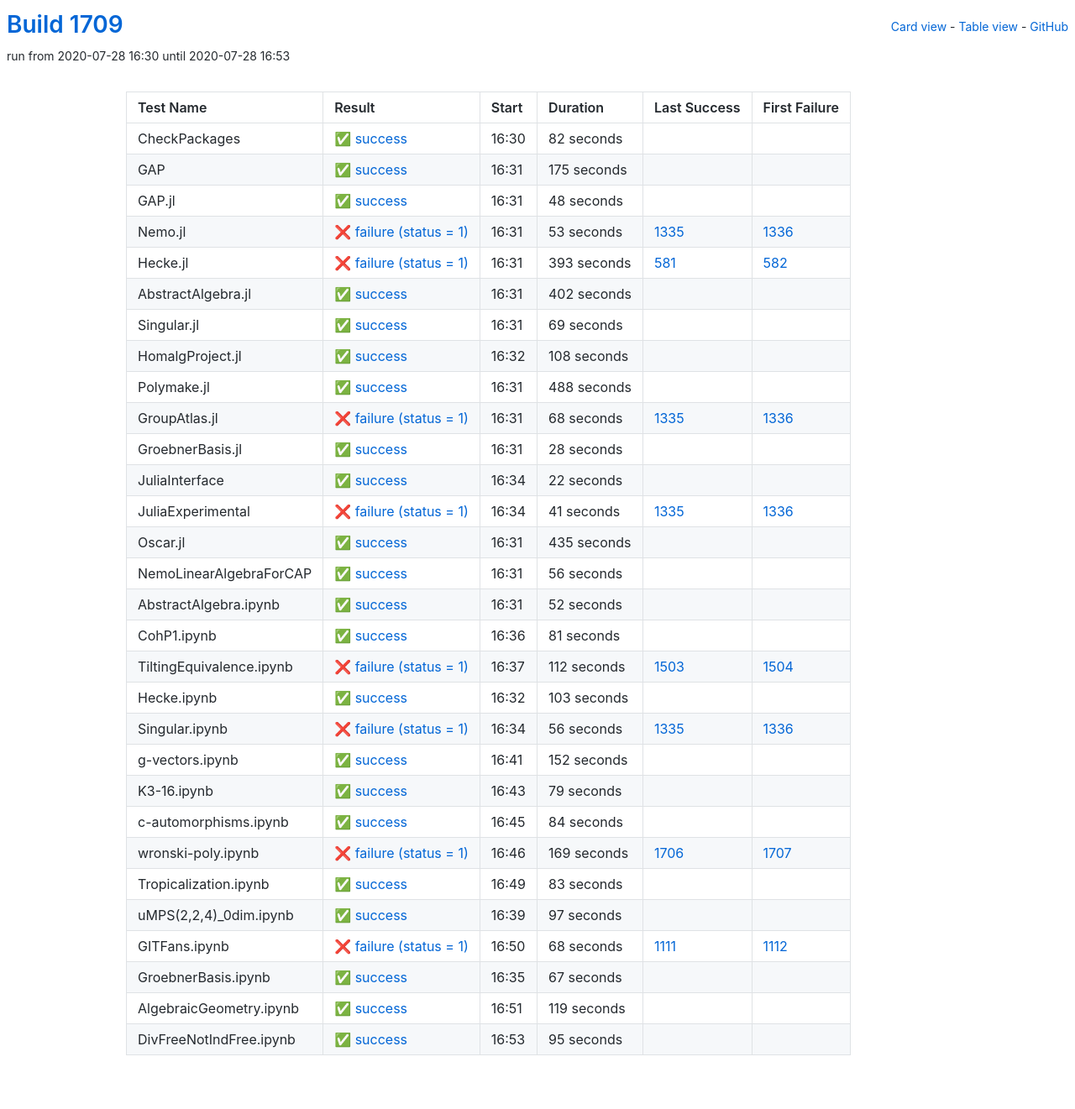
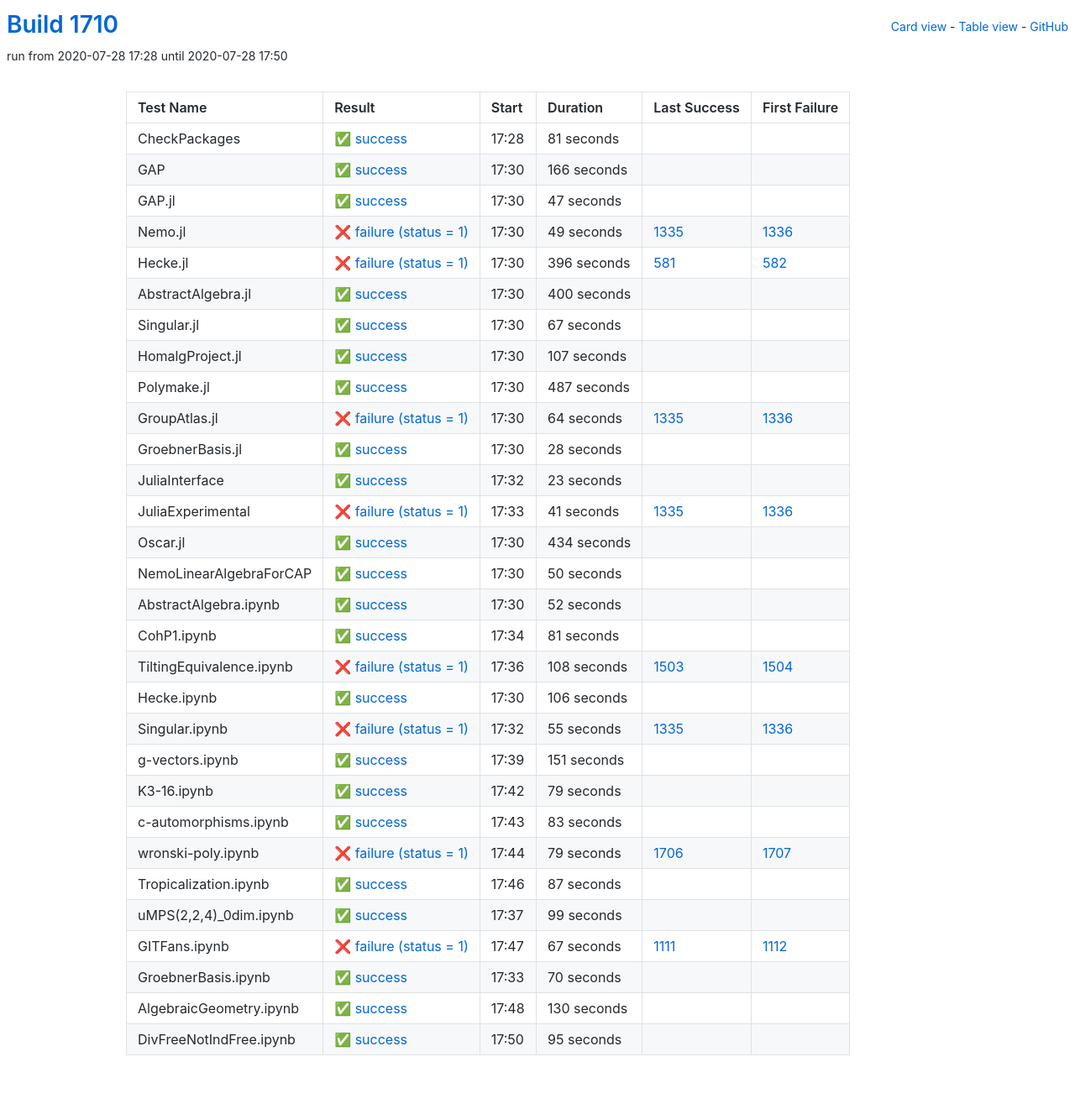
Before and after one commit to oscar-system/oscar-ci-status-1.4, a Jekyll site: the page built from table.html, in a window 1280 px wide. Shown: the whole page at 84% size. Built offline with Jekyll 4.4.1, drawn with Linux system fonts in a browser that asks for light colours.

Commit message:
Build #1710

```diff
--- a/_data/ci.yml
+++ b/_data/ci.yml
@@ -1,6 +1,6 @@
 ---
-build: 1709
-build_url: https://oscarci.mathematik.uni-kl.de/job/oscar-julia-1.4/1709/
+build: 1710
+build_url: https://oscarci.mathematik.uni-kl.de/job/oscar-julia-1.4/1710/
 job: oscar-julia-1.4
 organization: oscar-system
 repo: oscar-ci-status-1.4
@@ -8,128 +8,128 @@ repourl: https://github.com/oscar-system/oscar-ci-status-1.4
 tests:
 - name: CheckPackages
   id: checkpackages
-  log: https://oscarci.mathematik.uni-kl.de/job/oscar-julia-1.4/1709/artifact/logs/build-1709/CheckPackages.log
-  start: 2020-07-28 16:30
+  log: https://oscarci.mathematik.uni-kl.de/job/oscar-julia-1.4/1710/artifact/logs/build-1710/CheckPackages.log
+  start: 2020-07-28 17:28
   success: true
   exitcode: 0
   status: success
-  duration: 82
+  duration: 81
   last_success: false
   last_success_url:
   first_failure: false
   first_failure_url:
 - name: GAP
   id: gap
-  log: https://oscarci.mathematik.uni-kl.de/job/oscar-julia-1.4/1709/artifact/logs/build-1709/GAP.log
-  start: 2020-07-28 16:31
+  log: https://oscarci.mathematik.uni-kl.de/job/oscar-julia-1.4/1710/artifact/logs/build-1710/GAP.log
+  start: 2020-07-28 17:30
   success: true
   exitcode: 0
   status: success
-  duration: 175
+  duration: 166
   last_success: false
   last_success_url:
   first_failure: false
   first_failure_url:
 - name: GAP.jl
   id: gap-jl
-  log: https://oscarci.mathematik.uni-kl.de/job/oscar-julia-1.4/1709/artifact/logs/build-1709/GAP.jl.log
-  start: 2020-07-28 16:31
+  log: https://oscarci.mathematik.uni-kl.de/job/oscar-julia-1.4/1710/artifact/logs/build-1710/GAP.jl.log
+  start: 2020-07-28 17:30
   success: true
   exitcode: 0
   status: success
-  duration: 48
+  duration: 47
   last_success: false
   last_success_url:
   first_failure: false
   first_failure_url:
 - name: Nemo.jl
   id: nemo-jl
-  log: https://oscarci.mathematik.uni-kl.de/job/oscar-julia-1.4/1709/artifact/logs/build-1709/Nemo.jl.log
-  start: 2020-07-28 16:31
+  log: https://oscarci.mathematik.uni-kl.de/job/oscar-julia-1.4/1710/artifact/logs/build-1710/Nemo.jl.log
+  start: 2020-07-28 17:30
   success: false
   exitcode: 1
   status: failure
-  duration: 53
+  duration: 49
   last_success: 1335
   last_success_url: https://oscarci.mathematik.uni-kl.de/job/oscar-julia-1.4/1335/
   first_failure: 1336
   first_failure_url: https://oscarci.mathematik.uni-kl.de/job/oscar-julia-1.4/1336/
 - name: Hecke.jl
   id: hecke-jl
-  log: https://oscarci.mathematik.uni-kl.de/job/oscar-julia-1.4/1709/artifact/logs/build-1709/Hecke.jl.log
-  start: 2020-07-28 16:31
+  log: https://oscarci.mathematik.uni-kl.de/job/oscar-julia-1.4/1710/artifact/logs/build-1710/Hecke.jl.log
+  start: 2020-07-28 17:30
   success: false
   exitcode: 1
   status: failure
-  duration: 393
+  duration: 396
   last_success: 581
   last_success_url: https://oscarci.mathematik.uni-kl.de/job/oscar-julia-1.4/581/
   first_failure: 582
   first_failure_url: https://oscarci.mathematik.uni-kl.de/job/oscar-julia-1.4/582/
 - name: AbstractAlgebra.jl
   id: abstractalgebra-jl
-  log: https://oscarci.mathematik.uni-kl.de/job/oscar-julia-1.4/1709/artifact/logs/build-1709/AbstractAlgebra.jl.log
-  start: 2020-07-28 16:31
+  log: https://oscarci.mathematik.uni-kl.de/job/oscar-julia-1.4/1710/artifact/logs/build-1710/AbstractAlgebra.jl.log
+  start: 2020-07-28 17:30
   success: true
   exitcode: 0
   status: success
-  duration: 402
+  duration: 400
   last_success: false
   last_success_url:
   first_failure: false
   first_failure_url:
 - name: Singular.jl
   id: singular-jl
-  log: https://oscarci.mathematik.uni-kl.de/job/oscar-julia-1.4/1709/artifact/logs/build-1709/Singular.jl.log
-  start: 2020-07-28 16:31
+  log: https://oscarci.mathematik.uni-kl.de/job/oscar-julia-1.4/1710/artifact/logs/build-1710/Singular.jl.log
+  start: 2020-07-28 17:30
   success: true
   exitcode: 0
   status: success
-  duration: 69
+  duration: 67
   last_success: false
   last_success_url:
   first_failure: false
   first_failure_url:
 - name: HomalgProject.jl
   id: homalgproject-jl
-  log: https://oscarci.mathematik.uni-kl.de/job/oscar-julia-1.4/1709/artifact/logs/build-1709/HomalgProject.jl.log
-  start: 2020-07-28 16:32
+  log: https://oscarci.mathematik.uni-kl.de/job/oscar-julia-1.4/1710/artifact/logs/build-1710/HomalgProject.jl.log
+  start: 2020-07-28 17:30
   success: true
   exitcode: 0
   status: success
-  duration: 108
+  duration: 107
   last_success: false
   last_success_url:
   first_failure: false
   first_failure_url:
 - name: Polymake.jl
   id: polymake-jl
-  log: https://oscarci.mathematik.uni-kl.de/job/oscar-julia-1.4/1709/artifact/logs/build-1709/Polymake.jl.log
-  start: 2020-07-28 16:31
+  log: https://oscarci.mathematik.uni-kl.de/job/oscar-julia-1.4/1710/artifact/logs/build-1710/Polymake.jl.log
+  start: 2020-07-28 17:30
   success: true
   exitcode: 0
   status: success
-  duration: 488
+  duration: 487
   last_success: false
   last_success_url:
   first_failure: false
   first_failure_url:
 - name: GroupAtlas.jl
   id: groupatlas-jl
-  log: https://oscarci.mathematik.uni-kl.de/job/oscar-julia-1.4/1709/artifact/logs/build-1709/GroupAtlas.jl.log
-  start: 2020-07-28 16:31
+  log: https://oscarci.mathematik.uni-kl.de/job/oscar-julia-1.4/1710/artifact/logs/build-1710/GroupAtlas.jl.log
+  start: 2020-07-28 17:30
   success: false
   exitcode: 1
   status: failure
-  duration: 68
+  duration: 64
   last_success: 1335
   last_success_url: https://oscarci.mathematik.uni-kl.de/job/oscar-julia-1.4/1335/
   first_failure: 1336
   first_failure_url: https://oscarci.mathematik.uni-kl.de/job/oscar-julia-1.4/1336/
 - name: GroebnerBasis.jl
   id: groebnerbasis-jl
-  log: https://oscarci.mathematik.uni-kl.de/job/oscar-julia-1.4/1709/artifact/logs/build-1709/GroebnerBasis.jl.log
-  start: 2020-07-28 16:31
+  log: https://oscarci.mathematik.uni-kl.de/job/oscar-julia-1.4/1710/artifact/logs/build-1710/GroebnerBasis.jl.log
+  start: 2020-07-28 17:30
   success: true
   exitcode: 0
   status: success
@@ -140,20 +140,20 @@ tests:
   first_failure_url:
 - name: JuliaInterface
   id: juliainterface
-  log: https://oscarci.mathematik.uni-kl.de/job/oscar-julia-1.4/1709/artifact/logs/build-1709/JuliaInterface.log
-  start: 2020-07-28 16:34
+  log: https://oscarci.mathematik.uni-kl.de/job/oscar-julia-1.4/1710/artifact/logs/build-1710/JuliaInterface.log
+  start: 2020-07-28 17:32
   success: true
   exitcode: 0
   status: success
-  duration: 22
+  duration: 23
   last_success: false
   last_success_url:
   first_failure: false
   first_failure_url:
 - name: JuliaExperimental
   id: juliaexperimental
-  log: https://oscarci.mathematik.uni-kl.de/job/oscar-julia-1.4/1709/artifact/logs/build-1709/JuliaExperimental.log
-  start: 2020-07-28 16:34
+  log: https://oscarci.mathematik.uni-kl.de/job/oscar-julia-1.4/1710/artifact/logs/build-1710/JuliaExperimental.log
+  start: 2020-07-28 17:33
   success: false
   exitcode: 1
   status: failure
@@ -164,32 +164,32 @@ tests:
   first_failure_url: https://oscarci.mathematik.uni-kl.de/job/oscar-julia-1.4/1336/
 - name: Oscar.jl
   id: oscar-jl
-  log: https://oscarci.mathematik.uni-kl.de/job/oscar-julia-1.4/1709/artifact/logs/build-1709/Oscar.jl.log
-  start: 2020-07-28 16:31
+  log: https://oscarci.mathematik.uni-kl.de/job/oscar-julia-1.4/1710/artifact/logs/build-1710/Oscar.jl.log
+  start: 2020-07-28 17:30
   success: true
   exitcode: 0
   status: success
-  duration: 435
+  duration: 434
   last_success: false
   last_success_url:
   first_failure: false
   first_failure_url:
 - name: NemoLinearAlgebraForCAP
   id: nemolinearalgebraforcap
-  log: https://oscarci.mathematik.uni-kl.de/job/oscar-julia-1.4/1709/artifact/logs/build-1709/NemoLinearAlgebraForCAP.log
-  start: 2020-07-28 16:31
+  log: https://oscarci.mathematik.uni-kl.de/job/oscar-julia-1.4/1710/artifact/logs/build-1710/NemoLinearAlgebraForCAP.log
+  start: 2020-07-28 17:30
   success: true
   exitcode: 0
   status: success
-  duration: 56
+  duration: 50
   last_success: false
   last_success_url:
   first_failure: false
   first_failure_url:
 - name: AbstractAlgebra.ipynb
   id: abstractalgebra-ipynb
-  log: https://oscarci.mathematik.uni-kl.de/job/oscar-julia-1.4/1709/artifact/logs/build-1709/AbstractAlgebra.ipynb.log
-  start: 2020-07-28 16:31
+  log: https://oscarci.mathematik.uni-kl.de/job/oscar-julia-1.4/1710/artifact/logs/build-1710/AbstractAlgebra.ipynb.log
+  start: 2020-07-28 17:30
   success: true
   exitcode: 0
   status: success
@@ -200,8 +200,8 @@ tests:
   first_failure_url:
 - name: CohP1.ipynb
   id: cohp1-ipynb
-  log: https://oscarci.mathematik.uni-kl.de/job/oscar-julia-1.4/1709/artifact/logs/build-1709/CohP1.ipynb.log
-  start: 2020-07-28 16:36
+  log: https://oscarci.mathematik.uni-kl.de/job/oscar-julia-1.4/1710/artifact/logs/build-1710/CohP1.ipynb.log
+  start: 2020-07-28 17:34
   success: true
   exitcode: 0
   status: success
@@ -212,56 +212,56 @@ tests:
   first_failure_url:
 - name: TiltingEquivalence.ipynb
   id: tiltingequivalence-ipynb
-  log: https://oscarci.mathematik.uni-kl.de/job/oscar-julia-1.4/1709/artifact/logs/build-1709/TiltingEquivalence.ipynb.log
-  start: 2020-07-28 16:37
+  log: https://oscarci.mathematik.uni-kl.de/job/oscar-julia-1.4/1710/artifact/logs/build-1710/TiltingEquivalence.ipynb.log
+  start: 2020-07-28 17:36
   success: false
   exitcode: 1
   status: failure
-  duration: 112
+  duration: 108
   last_success: 1503
   last_success_url: https://oscarci.mathematik.uni-kl.de/job/oscar-julia-1.4/1503/
   first_failure: 1504
   first_failure_url: https://oscarci.mathematik.uni-kl.de/job/oscar-julia-1.4/1504/
 - name: Hecke.ipynb
   id: hecke-ipynb
-  log: https://oscarci.mathematik.uni-kl.de/job/oscar-julia-1.4/1709/artifact/logs/build-1709/Hecke.ipynb.log
-  start: 2020-07-28 16:32
+  log: https://oscarci.mathematik.uni-kl.de/job/oscar-julia-1.4/1710/artifact/logs/build-1710/Hecke.ipynb.log
+  start: 2020-07-28 17:30
   success: true
   exitcode: 0
   status: success
-  duration: 103
+  duration: 106
   last_success: false
   last_success_url:
   first_failure: false
   first_failure_url:
 - name: Singular.ipynb
   id: singular-ipynb
-  log: https://oscarci.mathematik.uni-kl.de/job/oscar-julia-1.4/1709/artifact/logs/build-1709/Singular.ipynb.log
-  start: 2020-07-28 16:34
+  log: https://oscarci.mathematik.uni-kl.de/job/oscar-julia-1.4/1710/artifact/logs/build-1710/Singular.ipynb.log
+  start: 2020-07-28 17:32
   success: false
   exitcode: 1
   status: failure
-  duration: 56
+  duration: 55
   last_success: 1335
   last_success_url: https://oscarci.mathematik.uni-kl.de/job/oscar-julia-1.4/1335/
   first_failure: 1336
   first_failure_url: https://oscarci.mathematik.uni-kl.de/job/oscar-julia-1.4/1336/
 - name: g-vectors.ipynb
   id: g-vectors-ipynb
-  log: https://oscarci.mathematik.uni-kl.de/job/oscar-julia-1.4/1709/artifact/logs/build-1709/g-vectors.ipynb.log
-  start: 2020-07-28 16:41
+  log: https://oscarci.mathematik.uni-kl.de/job/oscar-julia-1.4/1710/artifact/logs/build-1710/g-vectors.ipynb.log
+  start: 2020-07-28 17:39
   success: true
   exitcode: 0
   status: success
-  duration: 152
+  duration: 151
   last_success: false
   last_success_url:
   first_failure: false
   first_failure_url:
 - name: K3-16.ipynb
   id: k3-16-ipynb
-  log: https://oscarci.mathematik.uni-kl.de/job/oscar-julia-1.4/1709/artifact/logs/build-1709/K3-16.ipynb.log
-  start: 2020-07-28 16:43
+  log: https://oscarci.mathematik.uni-kl.de/job/oscar-julia-1.4/1710/artifact/logs/build-1710/K3-16.ipynb.log
+  start: 2020-07-28 17:42
   success: true
   exitcode: 0
   status: success
@@ -272,32 +272,8 @@ tests:
   first_failure_url:
 - name: c-automorphisms.ipynb
   id: c-automorphisms-ipynb
-  log: https://oscarci.mathematik.uni-kl.de/job/oscar-julia-1.4/1709/artifact/logs/build-1709/c-automorphisms.ipynb.log
-  start: 2020-07-28 16:45
-  success: true
-  exitcode: 0
-  status: success
-  duration: 84
-  last_success: false
-  last_success_url:
-  first_failure: false
-  first_failure_url:
-- name: wronski-poly.ipynb
-  id: wronski-poly-ipynb
-  log: https://oscarci.mathematik.uni-kl.de/job/oscar-julia-1.4/1709/artifact/logs/build-1709/wronski-poly.ipynb.log
-  start: 2020-07-28 16:46
-  success: false
-  exitcode: 1
-  status: failure
-  duration: 169
-  last_success: 1706
-  last_success_url: https://oscarci.mathematik.uni-kl.de/job/oscar-julia-1.4/1706/
-  first_failure: 1707
-  first_failure_url: https://oscarci.mathematik.uni-kl.de/job/oscar-julia-1.4/1707/
-- name: Tropicalization.ipynb
-  id: tropicalization-ipynb
-  log: https://oscarci.mathematik.uni-kl.de/job/oscar-julia-1.4/1709/artifact/logs/build-1709/Tropicalization.ipynb.log
-  start: 2020-07-28 16:49
+  log: https://oscarci.mathematik.uni-kl.de/job/oscar-julia-1.4/1710/artifact/logs/build-1710/c-automorphisms.ipynb.log
+  start: 2020-07-28 17:43
   success: true
   exitcode: 0
   status: success
@@ -306,58 +282,82 @@ tests:
   last_success_url:
   first_failure: false
   first_failure_url:
-- name: uMPS(2,2,4)_0dim.ipynb
-  id: umps-2-2-4-0dim-ipynb
-  log: https://oscarci.mathematik.uni-kl.de/job/oscar-julia-1.4/1709/artifact/logs/build-1709/uMPS-2-2-4-_0dim.ipynb.log
-  start: 2020-07-28 16:39
+- name: wronski-poly.ipynb
+  id: wronski-poly-ipynb
+  log: https://oscarci.mathematik.uni-kl.de/job/oscar-julia-1.4/1710/artifact/logs/build-1710/wronski-poly.ipynb.log
+  start: 2020-07-28 17:44
+  success: false
+  exitcode: 1
+  status: failure
+  duration: 79
+  last_success: 1706
+  last_success_url: https://oscarci.mathematik.uni-kl.de/job/oscar-julia-1.4/1706/
+  first_failure: 1707
+  first_failure_url: https://oscarci.mathematik.uni-kl.de/job/oscar-julia-1.4/1707/
+- name: Tropicalization.ipynb
+  id: tropicalization-ipynb
+  log: https://oscarci.mathematik.uni-kl.de/job/oscar-julia-1.4/1710/artifact/logs/build-1710/Tropicalization.ipynb.log
+  start: 2020-07-28 17:46
   success: true
   exitcode: 0
   status: success
-  duration: 97
+  duration: 87
+  last_success: false
+  last_success_url:
+  first_failure: false
+  first_failure_url:
+- name: uMPS(2,2,4)_0dim.ipynb
+  id: umps-2-2-4-0dim-ipynb
+  log: https://oscarci.mathematik.uni-kl.de/job/oscar-julia-1.4/1710/artifact/logs/build-1710/uMPS-2-2-4-_0dim.ipynb.log
+  start: 2020-07-28 17:37
+  success: true
+  exitcode: 0
+  status: success
+  duration: 99
   last_success: false
   last_success_url:
   first_failure: false
   first_failure_url:
 - name: GITFans.ipynb
   id: gitfans-ipynb
-  log: https://oscarci.mathematik.uni-kl.de/job/oscar-julia-1.4/1709/artifact/logs/build-1709/GITFans.ipynb.log
-  start: 2020-07-28 16:50
+  log: https://oscarci.mathematik.uni-kl.de/job/oscar-julia-1.4/1710/artifact/logs/build-1710/GITFans.ipynb.log
+  start: 2020-07-28 17:47
   success: false
   exitcode: 1
   status: failure
-  duration: 68
+  duration: 67
   last_success: 1111
   last_success_url: https://oscarci.mathematik.uni-kl.de/job/oscar-julia-1.4/1111/
   first_failure: 1112
   first_failure_url: https://oscarci.mathematik.uni-kl.de/job/oscar-julia-1.4/1112/
 - name: GroebnerBasis.ipynb
   id: groebnerbasis-ipynb
-  log: https://oscarci.mathematik.uni-kl.de/job/oscar-julia-1.4/1709/artifact/logs/build-1709/GroebnerBasis.ipynb.log
-  start: 2020-07-28 16:35
+  log: https://oscarci.mathematik.uni-kl.de/job/oscar-julia-1.4/1710/artifact/logs/build-1710/GroebnerBasis.ipynb.log
+  start: 2020-07-28 17:33
   success: true
   exitcode: 0
   status: success
-  duration: 67
+  duration: 70
   last_success: false
   last_success_url:
   first_failure: false
   first_failure_url:
 - name: AlgebraicGeometry.ipynb
   id: algebraicgeometry-ipynb
-  log: https://oscarci.mathematik.uni-kl.de/job/oscar-julia-1.4/1709/artifact/logs/build-1709/AlgebraicGeometry.ipynb.log
-  start: 2020-07-28 16:51
+  log: https://oscarci.mathematik.uni-kl.de/job/oscar-julia-1.4/1710/artifact/logs/build-1710/AlgebraicGeometry.ipynb.log
+  start: 2020-07-28 17:48
   success: true
   exitcode: 0
   status: success
-  duration: 119
+  duration: 130
   last_success: false
   last_success_url:
   first_failure: false
   first_failure_url:
 - name: DivFreeNotIndFree.ipynb
   id: divfreenotindfree-ipynb
-  log: https://oscarci.mathematik.uni-kl.de/job/oscar-julia-1.4/1709/artifact/logs/build-1709/DivFreeNotIndFree.ipynb.log
-  start: 2020-07-28 16:53
+  log: https://oscarci.mathematik.uni-kl.de/job/oscar-julia-1.4/1710/artifact/logs/build-1710/DivFreeNotIndFree.ipynb.log
+  start: 2020-07-28 17:50
   success: true
   exitcode: 0
   status: success
```
Also changed, not shown: README.md.
